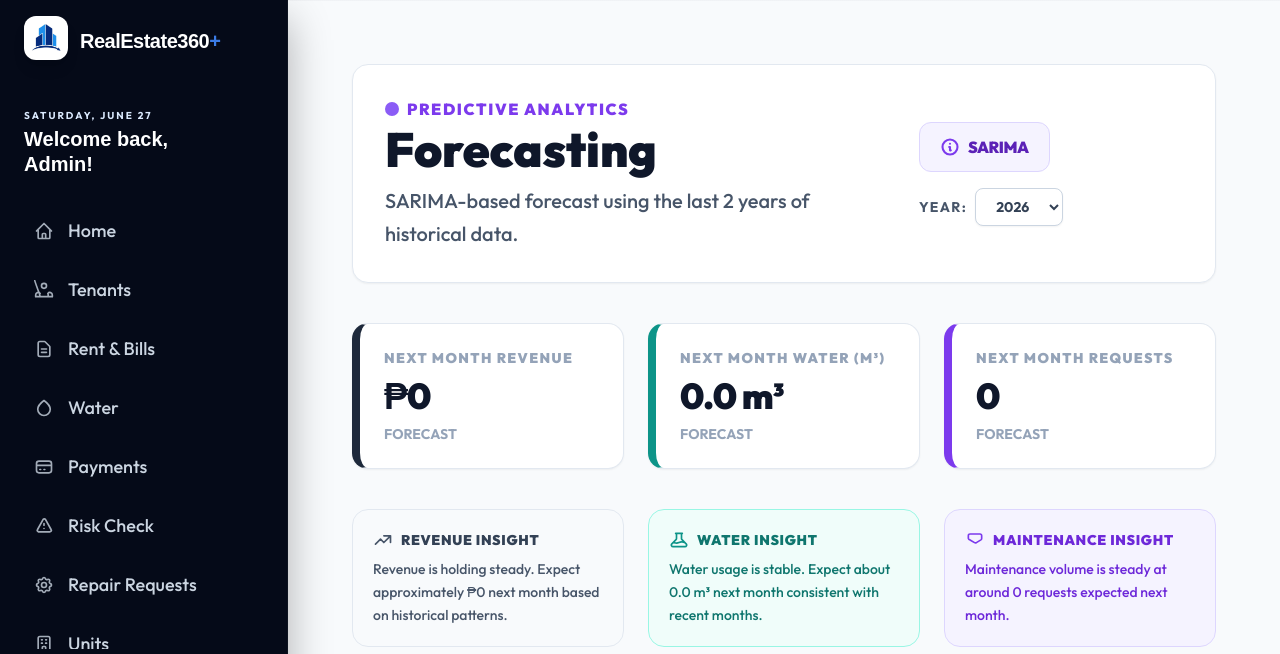
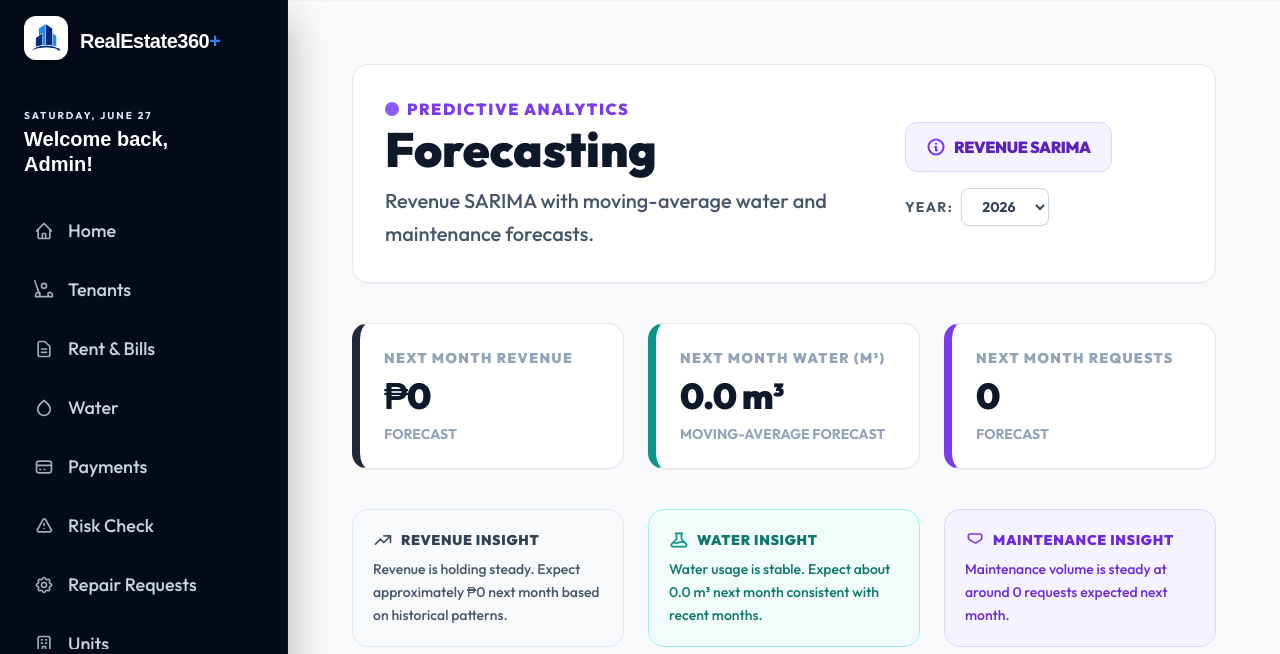
Before and after one commit to JOHNARVINTUM/RealEstateDemo, a Django app: page /admin-portal/forecasting/ in a window 1280 px wide. Shown: the top 654 px of the page. Run offline with Django 5.2, Linux system fonts and the light colour scheme; the visitor is signed in with stand-in values (Sample User, id 1); data that the repository does not hold is empty; some libraries are stand-ins or nearby versions; some web fonts are replaced.

Commit message:
Remove water SARIMA forecasting

```diff
--- a/accounts/admin_forecasting_views.py
+++ b/accounts/admin_forecasting_views.py
@@ -214,15 +214,9 @@ def admin_forecasting(request):
     rev_sarima_fc, rev_sarima_lower, rev_sarima_upper = _sarima_forecast(
         revenue_series, order=(0, 1, 1), seasonal_order=(1, 1, 1, 12), steps=3
     )
-    water_sarima_fc, water_sarima_lower, water_sarima_upper = _sarima_forecast(
-        water_series, order=(0, 1, 1), seasonal_order=(1, 1, 1, 12), steps=3
-    )
 
     revenue_sarima_metrics = _sarima_metrics(
         revenue_series, order=(0, 1, 1), seasonal_order=(1, 1, 1, 12)
-    )
-    water_sarima_metrics = _sarima_metrics(
-        water_series, order=(0, 1, 1), seasonal_order=(1, 1, 1, 12)
     )
 
     hist_revenue_last12 = revenue_series[-36:]
@@ -262,7 +256,7 @@ def admin_forecasting(request):
             "next month based on historical patterns."
         )
 
-    water_next = water_sarima_fc[0] if water_sarima_fc else water_forecast[0]
+    water_next = water_forecast[0]
     water_trend = _trend_direction(water_series)
     if water_trend == "up":
         water_insight = (
@@ -314,11 +308,7 @@ def admin_forecasting(request):
             "rev_sarima_fc": rev_sarima_fc,
             "rev_sarima_lower": rev_sarima_lower,
             "rev_sarima_upper": rev_sarima_upper,
-            "water_sarima_fc": water_sarima_fc,
-            "water_sarima_lower": water_sarima_lower,
-            "water_sarima_upper": water_sarima_upper,
             "revenue_sarima_metrics": revenue_sarima_metrics,
-            "water_sarima_metrics": water_sarima_metrics,
             "sarima_available": rev_sarima_fc is not None,
             "selected_year": selected_year,
             "year_choices": year_choices,
--- a/templates/admin_portal/forecasting.html
+++ b/templates/admin_portal/forecasting.html
@@ -82,14 +82,14 @@
         <span class="text-base font-black text-violet-600 uppercase tracking-widest">Predictive Analytics</span>
       </div>
       <h1 class="text-3xl md:text-5xl font-black text-slate-900 mt-1">Forecasting</h1>
-      <p class="text-slate-600 mt-3 text-xl font-medium leading-relaxed">SARIMA-based forecast using the last 2 years of historical data.</p>
+      <p class="text-slate-600 mt-3 text-xl font-medium leading-relaxed">Revenue SARIMA with moving-average water and maintenance forecasts.</p>
     </div>
     <div class="flex items-center gap-4 flex-wrap">
       <div class="flex items-center gap-2 px-5 py-3 bg-violet-50 border border-violet-200 rounded-xl">
         <svg class="w-5 h-5 text-violet-600" fill="none" viewBox="0 0 24 24" stroke="currentColor" stroke-width="2.5">
           <path stroke-linecap="round" stroke-linejoin="round" d="M13 16h-1v-4h-1m1-4h.01M21 12a9 9 0 11-18 0 9 9 0 0118 0z"/>
         </svg>
-        <span class="text-base font-black text-violet-800 uppercase tracking-tight">SARIMA</span>
+        <span class="text-base font-black text-violet-800 uppercase tracking-tight">Revenue SARIMA</span>
       </div>
       <form method="get" class="flex items-center gap-2">
         <label for="yearSelect" class="text-sm font-bold text-slate-600 uppercase tracking-widest whitespace-nowrap">Year:</label>
@@ -119,14 +119,8 @@
 
     <div class="bg-white border border-slate-200 rounded-2xl p-6 shadow-sm border-l-8 border-l-teal-600">
       <span class="text-xs sm:text-sm font-black text-slate-400 uppercase tracking-widest block mb-2">Next Month Water (m³)</span>
-      {% if water_sarima_fc %}
-      <div class="text-3xl sm:text-4xl font-black text-slate-900 tracking-tight">{{ water_sarima_fc.0|floatformat:1 }} m³</div>
-      <div class="text-sm font-bold text-slate-400 uppercase mt-2 block">SARIMA forecast</div>
-      <div class="text-xs font-bold text-slate-400 mt-1">(CI {{ water_sarima_lower.0|floatformat:1 }}–{{ water_sarima_upper.0|floatformat:1 }})</div>
-      {% else %}
       <div class="text-3xl sm:text-4xl font-black text-slate-900 tracking-tight">{{ water_forecast.0|floatformat:1 }} m³</div>
-      <div class="text-sm font-bold text-slate-400 uppercase mt-2 block">Forecast</div>
-      {% endif %}
+      <div class="text-sm font-bold text-slate-400 uppercase mt-2 block">Moving-average forecast</div>
     </div>
 
     <div class="bg-white border border-slate-200 rounded-2xl p-6 shadow-sm border-l-8 border-l-violet-600">
@@ -205,23 +199,6 @@
           </tr>
           {% endwith %}
 
-          {% with wm=water_metrics wsm=water_sarima_metrics %}
-          <tr class="hover:bg-slate-50 bg-slate-50/30">
-            <td class="px-8 py-6 font-black text-slate-900">Water RMSE</td>
-            <td class="px-8 py-6 text-center font-black text-indigo-700">{% if wsm.rmse %}{{ wsm.rmse|floatformat:1 }} m³{% else %}—{% endif %}</td>
-          </tr>
-          <tr class="hover:bg-slate-50 bg-slate-50/30">
-            <td class="px-8 py-6 font-black text-slate-900">Water MAE</td>
-            <td class="px-8 py-6 text-center font-black text-indigo-700">{% if wsm.mae %}{{ wsm.mae|floatformat:1 }} m³{% else %}—{% endif %}</td>
-          </tr>
-          <tr class="hover:bg-slate-50 bg-slate-50/30">
-            <td class="px-8 py-6 font-black text-slate-900">Water MAPE</td>
-            <td class="px-8 py-6 text-center">
-              <span class="font-bold {% if wsm.mape < 5 %}text-emerald-700{% elif wsm.mape < 15 %}text-amber-700{% else %}text-red-700{% endif %}">{% if wsm.mape %}{{ wsm.mape|floatformat:1 }}%{% else %}—{% endif %}</span>
-            </td>
-          </tr>
-          {% endwith %}
-
         </tbody>
       </table>
     </div>
@@ -292,23 +269,21 @@
         <canvas id="waterForecastChart"></canvas>
       </div>
       <div class="mt-6 pt-6 border-t border-slate-100 flex flex-wrap gap-4 items-center">
-        {% if sarima_available %}
-          <div class="metric-badge flex items-center gap-2.5 bg-indigo-50 border border-indigo-200 rounded-xl px-4 py-3 cursor-help">
-            <span class="text-xs font-black text-indigo-500 uppercase tracking-widest">RMSE</span>
-            <span class="text-lg font-black text-indigo-900">{% if water_sarima_metrics.rmse %}{{ water_sarima_metrics.rmse|floatformat:1 }} m³{% else %}—{% endif %}</span>
-            <div class="metric-tooltip"><strong>Root Mean Square Error</strong><span class="note">How far off the SARIMA forecast is on average. Lower is better.</span></div>
-          </div>
-          <div class="metric-badge flex items-center gap-2.5 bg-indigo-50 border border-indigo-200 rounded-xl px-4 py-3 cursor-help">
-            <span class="text-xs font-black text-indigo-500 uppercase tracking-widest">MAE</span>
-            <span class="text-lg font-black text-indigo-900">{% if water_sarima_metrics.mae %}{{ water_sarima_metrics.mae|floatformat:1 }} m³{% else %}—{% endif %}</span>
-            <div class="metric-tooltip"><strong>Mean Absolute Error</strong><span class="note">Average m³ error per month. Lower is better.</span></div>
-          </div>
-          <div class="metric-badge flex items-center gap-2.5 {% if water_sarima_metrics.mape %}{% if water_sarima_metrics.mape < 5 %}bg-emerald-50 border-emerald-200{% elif water_sarima_metrics.mape < 15 %}bg-amber-50 border-amber-200{% else %}bg-red-50 border-red-200{% endif %}{% else %}bg-indigo-50 border-indigo-200{% endif %} border rounded-xl px-4 py-3 cursor-help">
-            <span class="text-xs font-black text-indigo-500 uppercase tracking-widest">MAPE</span>
-            <span class="text-lg font-black {% if water_sarima_metrics.mape %}{% if water_sarima_metrics.mape < 5 %}text-emerald-700{% elif water_sarima_metrics.mape < 15 %}text-amber-700{% else %}text-red-700{% endif %}{% else %}text-indigo-900{% endif %}">{% if water_sarima_metrics.mape %}{{ water_sarima_metrics.mape|floatformat:1 }}%{% else %}—{% endif %}</span>
-            <div class="metric-tooltip"><strong>Mean Absolute % Error</strong><span class="note">&lt;5% excellent &nbsp;•&nbsp; &lt;15% acceptable &nbsp;•&nbsp; ≥15% high error</span></div>
-          </div>
-        {% endif %}
+        <div class="metric-badge flex items-center gap-2.5 bg-slate-50 border border-slate-200 rounded-xl px-4 py-3 cursor-help">
+          <span class="text-xs font-black text-slate-400 uppercase tracking-widest">RMSE</span>
+          <span class="text-lg font-black text-slate-900">{% if water_metrics.rmse %}{{ water_metrics.rmse|floatformat:1 }} m³{% else %}—{% endif %}</span>
+          <div class="metric-tooltip"><strong>Root Mean Square Error</strong><span class="note">How far off the moving-average forecast is on average. Lower is better.</span></div>
+        </div>
+        <div class="metric-badge flex items-center gap-2.5 bg-slate-50 border border-slate-200 rounded-xl px-4 py-3 cursor-help">
+          <span class="text-xs font-black text-slate-400 uppercase tracking-widest">MAE</span>
+          <span class="text-lg font-black text-slate-900">{% if water_metrics.mae %}{{ water_metrics.mae|floatformat:1 }} m³{% else %}—{% endif %}</span>
+          <div class="metric-tooltip"><strong>Mean Absolute Error</strong><span class="note">Average m³ error per month. Lower is better.</span></div>
+        </div>
+        <div class="metric-badge flex items-center gap-2.5 {% if water_metrics.mape %}{% if water_metrics.mape < 5 %}bg-emerald-50 border-emerald-200{% elif water_metrics.mape < 15 %}bg-amber-50 border-amber-200{% else %}bg-red-50 border-red-200{% endif %}{% else %}bg-slate-50 border-slate-200{% endif %} border rounded-xl px-4 py-3 cursor-help">
+          <span class="text-xs font-black text-slate-400 uppercase tracking-widest">MAPE</span>
+          <span class="text-lg font-black {% if water_metrics.mape %}{% if water_metrics.mape < 5 %}text-emerald-700{% elif water_metrics.mape < 15 %}text-amber-700{% else %}text-red-700{% endif %}{% else %}text-slate-900{% endif %}">{% if water_metrics.mape %}{{ water_metrics.mape|floatformat:1 }}%{% else %}—{% endif %}</span>
+          <div class="metric-tooltip"><strong>Mean Absolute % Error</strong><span class="note">&lt;5% excellent &nbsp;•&nbsp; &lt;15% acceptable &nbsp;•&nbsp; ≥15% high error</span></div>
+        </div>
         <div class="ml-auto flex items-center gap-1.5 text-xs text-slate-400 font-semibold">
           <svg class="w-3.5 h-3.5" fill="none" viewBox="0 0 24 24" stroke="currentColor" stroke-width="2"><path stroke-linecap="round" stroke-linejoin="round" d="M13 16h-1v-4h-1m1-4h.01M21 12a9 9 0 11-18 0 9 9 0 0118 0z"/></svg>
           Backtested on last 3 months
@@ -401,7 +376,7 @@
           <p class="text-sm text-slate-400 font-medium leading-relaxed">Mean Absolute Percentage Error. <span class="text-emerald-400 font-black">Under 5%</span> is good, <span class="text-amber-400 font-black">under 15%</span> is acceptable, and anything higher is high error.</p>
         </div>
       </div>
-      <p class="text-xs text-slate-500 font-black uppercase tracking-widest pt-4">Future versions will compare this against SARIMA for seasonal modeling.</p>
+      <p class="text-xs text-slate-500 font-black uppercase tracking-widest pt-4">Revenue uses SARIMA when enough history is available; water and maintenance use moving averages.</p>
     </div>
   </div>
 
@@ -419,9 +394,6 @@
 {{ rev_sarima_fc|json_script:"rev_sarima_fc" }}
 {{ rev_sarima_lower|json_script:"rev_sarima_lower" }}
 {{ rev_sarima_upper|json_script:"rev_sarima_upper" }}
-{{ water_sarima_fc|json_script:"water_sarima_fc" }}
-{{ water_sarima_lower|json_script:"water_sarima_lower" }}
-{{ water_sarima_upper|json_script:"water_sarima_upper" }}
 
 <script>
 document.addEventListener('DOMContentLoaded', function () {
@@ -437,9 +409,6 @@ document.addEventListener('DOMContentLoaded', function () {
   const sarFcRev   = JSON.parse(document.getElementById('rev_sarima_fc').textContent);
   const sarLowRev  = JSON.parse(document.getElementById('rev_sarima_lower').textContent);
   const sarUpRev   = JSON.parse(document.getElementById('rev_sarima_upper').textContent);
-  const sarFcWater = JSON.parse(document.getElementById('water_sarima_fc').textContent);
-  const sarLowWat  = JSON.parse(document.getElementById('water_sarima_lower').textContent);
-  const sarUpWat   = JSON.parse(document.getElementById('water_sarima_upper').textContent);
 
   let activeCharts = {};
 
@@ -625,8 +594,8 @@ document.addEventListener('DOMContentLoaded', function () {
 
     buildChart(
       'waterForecastChart',
-      histWater, fcWater, sarFcWater, sarLowWat, sarUpWat,
-      '#0f766e', '#14b8a6', '#f59e0b',
+      histWater, fcWater, null, null, null,
+      '#0f766e', '#14b8a6', null,
       'Actual Consumption', 'Mov Avg Forecast',
       v => v + ' m³',
       currentAllLabels
```
Also changed, not shown: accounts/management/commands/export_ml_datasets.py (+2 -65 lines).
